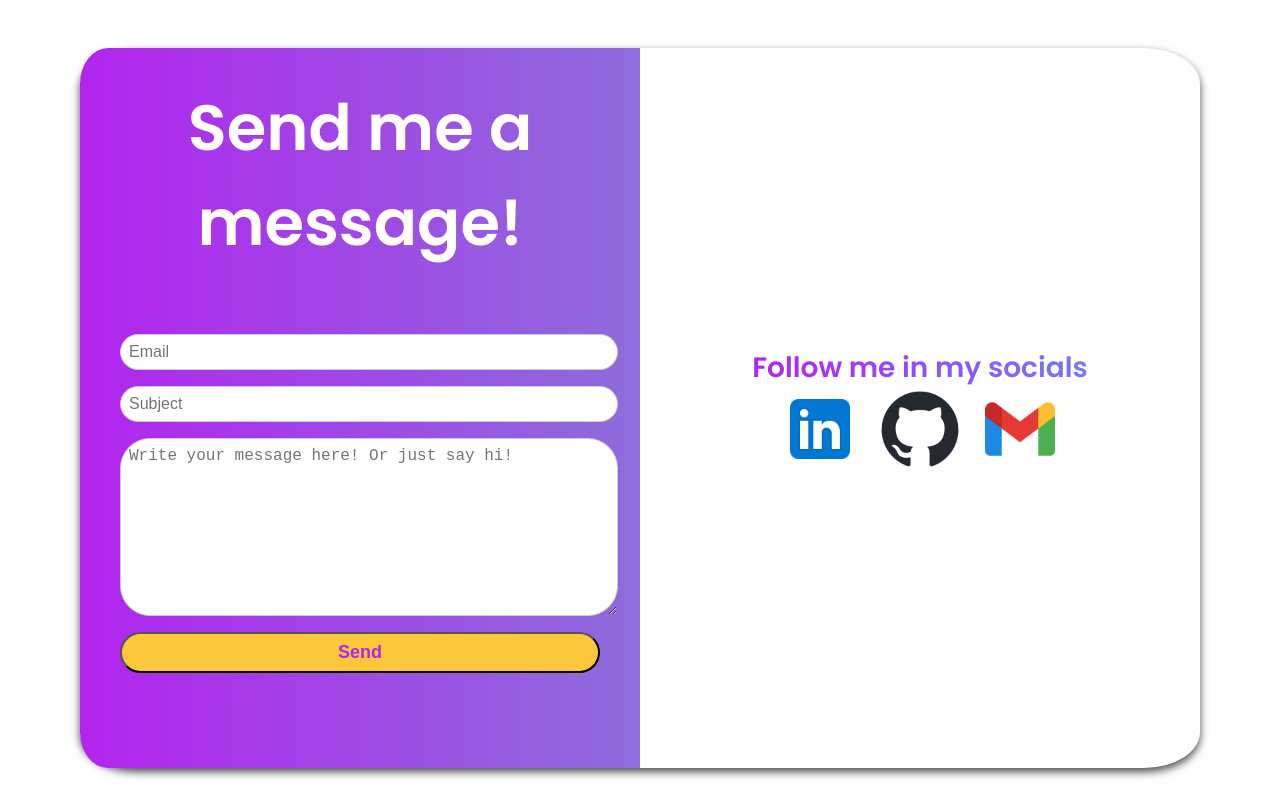
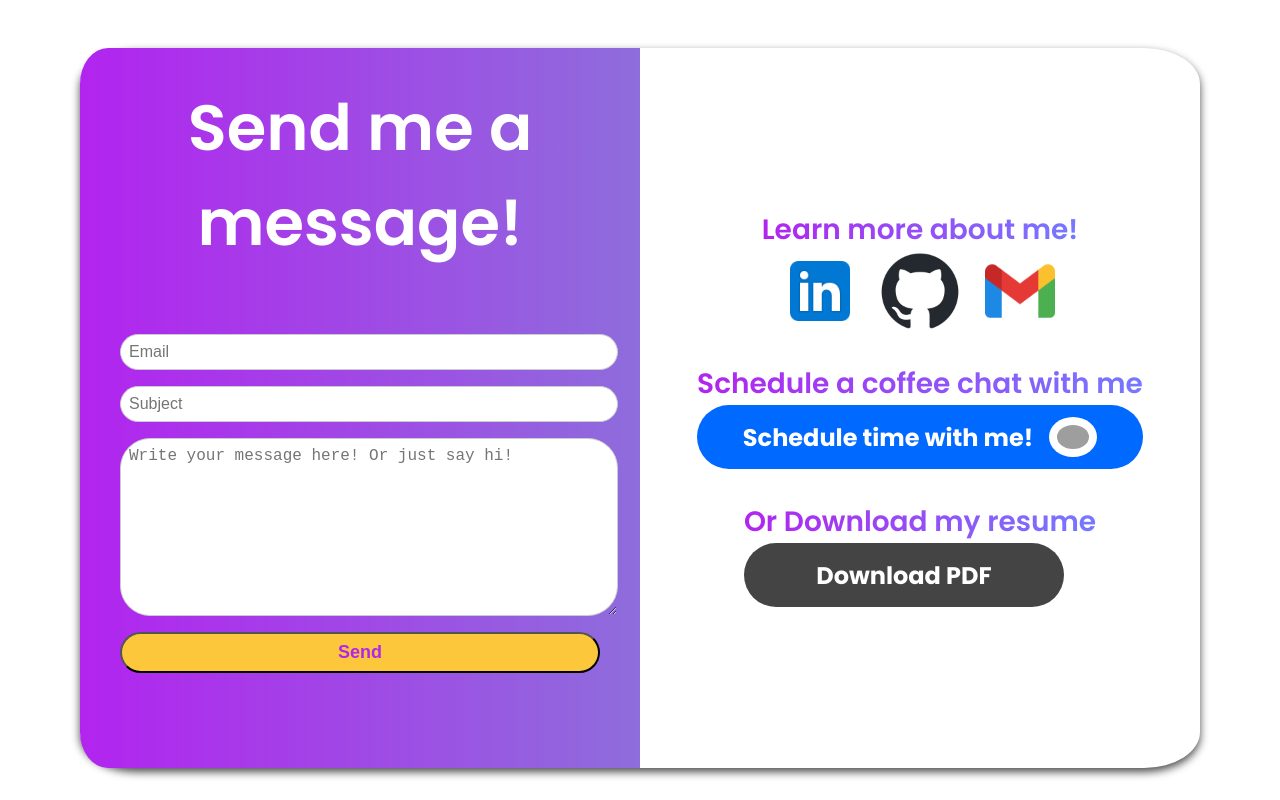
Before and after one commit to Adrianbarros/portafolio_2024, a React (Create React App) app in the folder portafolio/: page / in a window 1280 px wide. Shown: the part 2650-3450 px from the top of the page. Built offline with nearby package versions, Linux system fonts and the light colour scheme; grey boxes are pictures that could not be loaded.

Commit message:
added few more button to contact me

```diff
--- a/portafolio/src/sections/ContactMe.tsx
+++ b/portafolio/src/sections/ContactMe.tsx
@@ -14,7 +14,7 @@ export const ContactMe = forwardRef<HTMLDivElement>((props, ref) => {
         <div className='contact-section' ref={ref} id="contact">
             <div className='contact-right'>
 
-                <div className='contact-subtitle'>Follow me in my socials</div>
+                <div className='contact-subtitle'>Learn more about me!</div>
                 <div className='Social-links'>
                     <motion.img
                         className='link-logo'
@@ -46,6 +46,24 @@ export const ContactMe = forwardRef<HTMLDivElement>((props, ref) => {
                     />
 
                 </div>
+                <div className='other-links'>
+                    <div className='contact-subtitle'>Schedule a coffee chat with me</div>
+
+                    <motion.div className='calendary-link'>
+                        Schedule time with me!
+                        <motion.img className='small-logo' src='https://assets.calendly.com/assets/frontend/media/calendly-33a0809afc4c21162dd7.svg' />
+                    </motion.div>
+
+                </div>
+                <div className='other-links'>
+                    <div className='contact-subtitle'>Or Download my resume</div>
+                    <motion.div className='resume-link'>
+                        Download PDF
+
+                    </motion.div>
+
+
+                </div>
 
             </div>
             <div className='contact-left'>
--- a/portafolio/src/styles/ContactMe.css
+++ b/portafolio/src/styles/ContactMe.css
@@ -72,3 +72,41 @@
     justify-content: flex-start;
     align-items: flex-start;
 }
+
+.other-links {
+    margin-top: 2rem;
+}
+
+.calendary-link {
+    height: 4rem;
+    background-color: #0069FF;
+    border-radius: 40px;
+    display: flex;
+    justify-content: center;
+    align-items: center;
+    color: #fff;
+    font-size: 1.5rem;
+    font-weight: 700;
+}
+
+.small-logo {
+    background-color: #fff;
+    padding: 0.5rem;
+    width: 2rem;
+    height: auto;
+    border-radius: 50%;
+    margin-left: 1rem;
+}
+
+.resume-link {
+    height: 4rem;
+    width: 20rem;
+    background-color: #444;
+    border-radius: 40px;
+    display: flex;
+    justify-content: center;
+    align-items: center;
+    color: #fff;
+    font-size: 1.5rem;
+    font-weight: 700;
+}
```
